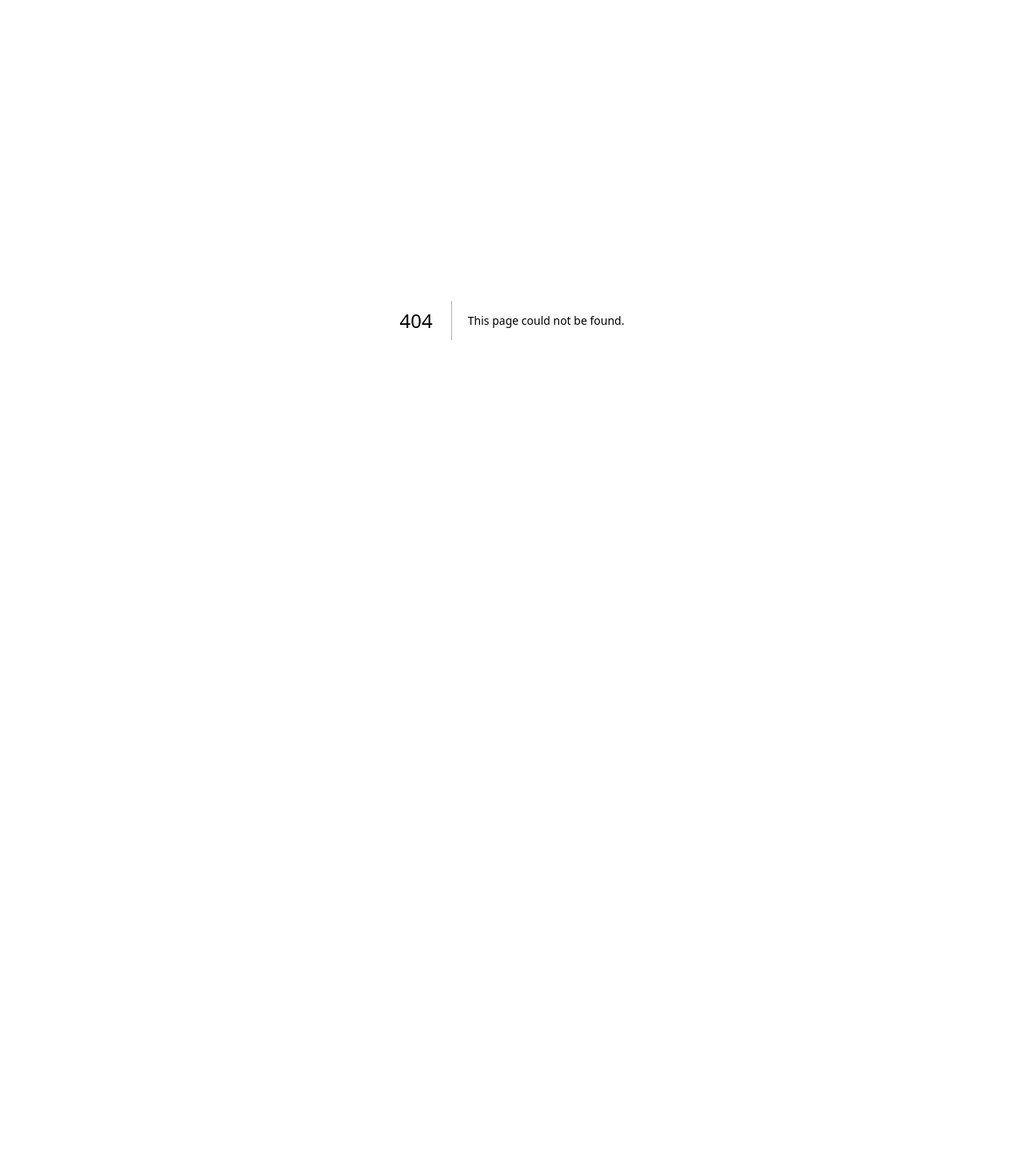
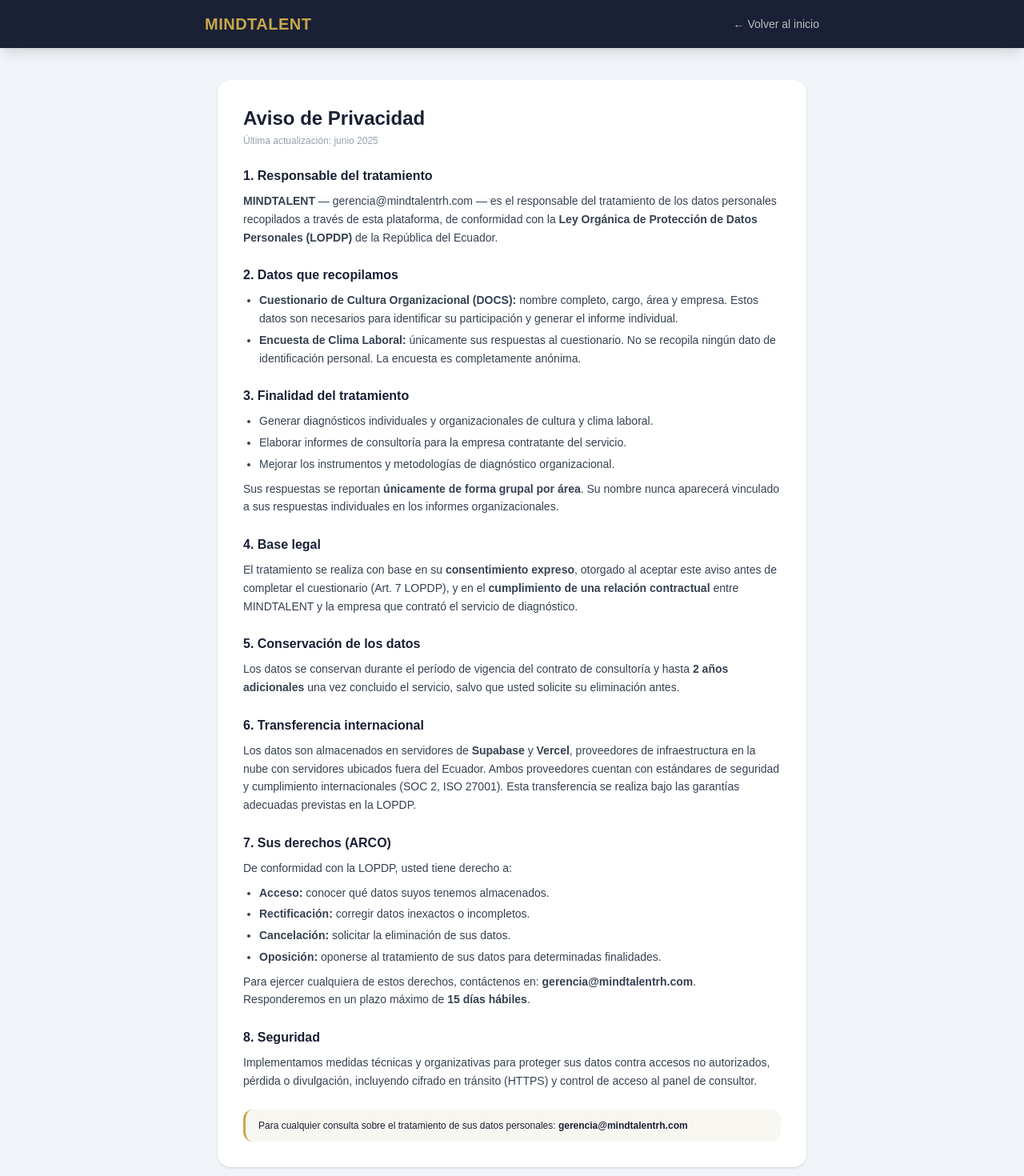
Before and after one commit to Emiliog1995/mindeval-cultura, a Next.js app: page /privacidad in a window 1280 px wide. Before the commit this address had no page. Shown: the top 1470 px of the page at 80% size. Before the commit the page ends 800 px from the top, so only its background shows below. Built offline with nearby package versions, Linux system fonts and the light colour scheme.

Commit message:
Cumplimiento LOPDP: consentimiento informado y aviso de privacidad

```diff
--- a/src/app/evaluacion/page.tsx
+++ b/src/app/evaluacion/page.tsx
@@ -27,6 +27,7 @@ export default function Cuestionario() {
 
   const [paso, setPaso] = useState<Paso>("datos");
   const [datos, setDatos] = useState({ nombre: "", cargo: "", area: "", empresa: "MINDTALENT" });
+  const [consentimiento, setConsentimiento] = useState(false);
   const [respuestas, setRespuestas] = useState<Respuestas>({});
   const [dimActual, setDimActual] = useState(0);
   const [error, setError] = useState("");
@@ -38,6 +39,10 @@ export default function Cuestionario() {
     e.preventDefault();
     if (!datos.nombre.trim() || !datos.cargo.trim() || !datos.area.trim()) {
       setError("Por favor completa todos los campos.");
+      return;
+    }
+    if (!consentimiento) {
+      setError("Debes aceptar el aviso de privacidad para continuar.");
       return;
     }
     setError("");
@@ -207,10 +212,32 @@ export default function Cuestionario() {
                   Tu nombre nunca aparecerá ligado a tus respuestas.
                 </p>
               </div>
+              <label className="flex items-start gap-3 cursor-pointer">
+                <input
+                  type="checkbox"
+                  checked={consentimiento}
+                  onChange={(e) => setConsentimiento(e.target.checked)}
+                  className="mt-0.5 w-4 h-4 accent-yellow-600 flex-shrink-0"
+                />
+                <span className="text-xs text-gray-600 leading-relaxed">
+                  He leído y acepto el{" "}
+                  <a
+                    href="/privacidad"
+                    target="_blank"
+                    rel="noopener noreferrer"
+                    className="underline font-semibold"
+                    style={{ color: "#1a2035" }}
+                  >
+                    Aviso de Privacidad
+                  </a>{" "}
+                  y autorizo el tratamiento de mis datos personales conforme a la Ley Orgánica de Protección de Datos Personales del Ecuador (LOPDP).
+                </span>
+              </label>
               <button
                 type="submit"
-                className="w-full py-3 rounded-xl text-white font-semibold text-sm transition-opacity hover:opacity-90"
+                className="w-full py-3 rounded-xl text-white font-semibold text-sm transition-opacity hover:opacity-90 disabled:opacity-40"
                 style={{ background: "#1a2035" }}
+                disabled={!consentimiento}
               >
                 Comenzar cuestionario →
               </button>
--- a/src/app/page.tsx
+++ b/src/app/page.tsx
@@ -113,9 +113,13 @@ export default function Portal() {
       </div>
 
       {/* Footer */}
-      <p className="mt-12 text-xs" style={{ color: "rgba(255,255,255,0.25)" }}>
-        © {new Date().getFullYear()} MINDTALENT · gerencia@mindtalentrh.com
-      </p>
+      <div className="mt-12 flex items-center gap-4 text-xs" style={{ color: "rgba(255,255,255,0.25)" }}>
+        <span>© {new Date().getFullYear()} MINDTALENT · gerencia@mindtalentrh.com</span>
+        <span>·</span>
+        <a href="/privacidad" className="underline hover:opacity-80 transition-opacity">
+          Aviso de Privacidad
+        </a>
+      </div>
     </div>
   );
 }
--- /dev/null
+++ b/src/app/privacidad/page.tsx
@@ -0,0 +1,83 @@
+export default function Privacidad() {
+  return (
+    <div className="min-h-screen" style={{ background: "#f0f4f8" }}>
+      <header style={{ background: "#1a2035" }} className="py-4 px-6 shadow-lg">
+        <div className="max-w-3xl mx-auto flex items-center justify-between">
+          <span style={{ color: "#c9a84c" }} className="text-xl font-bold tracking-wide">MINDTALENT</span>
+          <a href="/" className="text-white text-sm opacity-70 hover:opacity-100">← Volver al inicio</a>
+        </div>
+      </header>
+
+      <main className="max-w-3xl mx-auto px-4 py-10">
+        <div className="bg-white rounded-2xl shadow p-8 space-y-6 text-sm text-gray-700 leading-relaxed">
+
+          <div>
+            <h1 className="text-2xl font-bold mb-1" style={{ color: "#1a2035" }}>Aviso de Privacidad</h1>
+            <p className="text-xs text-gray-400">Última actualización: junio 2025</p>
+          </div>
+
+          <section className="space-y-2">
+            <h2 className="font-bold text-base" style={{ color: "#1a2035" }}>1. Responsable del tratamiento</h2>
+            <p>
+              <strong>MINDTALENT</strong> — gerencia@mindtalentrh.com — es el responsable del tratamiento de los datos personales recopilados a través de esta plataforma, de conformidad con la <strong>Ley Orgánica de Protección de Datos Personales (LOPDP)</strong> de la República del Ecuador.
+            </p>
+          </section>
+
+          <section className="space-y-2">
+            <h2 className="font-bold text-base" style={{ color: "#1a2035" }}>2. Datos que recopilamos</h2>
+            <ul className="list-disc pl-5 space-y-1">
+              <li><strong>Cuestionario de Cultura Organizacional (DOCS):</strong> nombre completo, cargo, área y empresa. Estos datos son necesarios para identificar su participación y generar el informe individual.</li>
+              <li><strong>Encuesta de Clima Laboral:</strong> únicamente sus respuestas al cuestionario. No se recopila ningún dato de identificación personal. La encuesta es completamente anónima.</li>
+            </ul>
+          </section>
+
+          <section className="space-y-2">
+            <h2 className="font-bold text-base" style={{ color: "#1a2035" }}>3. Finalidad del tratamiento</h2>
+            <ul className="list-disc pl-5 space-y-1">
+              <li>Generar diagnósticos individuales y organizacionales de cultura y clima laboral.</li>
+              <li>Elaborar informes de consultoría para la empresa contratante del servicio.</li>
+              <li>Mejorar los instrumentos y metodologías de diagnóstico organizacional.</li>
+            </ul>
+            <p>Sus respuestas se reportan <strong>únicamente de forma grupal por área</strong>. Su nombre nunca aparecerá vinculado a sus respuestas individuales en los informes organizacionales.</p>
+          </section>
+
+          <section className="space-y-2">
+            <h2 className="font-bold text-base" style={{ color: "#1a2035" }}>4. Base legal</h2>
+            <p>El tratamiento se realiza con base en su <strong>consentimiento expreso</strong>, otorgado al aceptar este aviso antes de completar el cuestionario (Art. 7 LOPDP), y en el <strong>cumplimiento de una relación contractual</strong> entre MINDTALENT y la empresa que contrató el servicio de diagnóstico.</p>
+          </section>
+
+          <section className="space-y-2">
+            <h2 className="font-bold text-base" style={{ color: "#1a2035" }}>5. Conservación de los datos</h2>
+            <p>Los datos se conservan durante el período de vigencia del contrato de consultoría y hasta <strong>2 años adicionales</strong> una vez concluido el servicio, salvo que usted solicite su eliminación antes.</p>
+          </section>
+
+          <section className="space-y-2">
+            <h2 className="font-bold text-base" style={{ color: "#1a2035" }}>6. Transferencia internacional</h2>
+            <p>Los datos son almacenados en servidores de <strong>Supabase</strong> y <strong>Vercel</strong>, proveedores de infraestructura en la nube con servidores ubicados fuera del Ecuador. Ambos proveedores cuentan con estándares de seguridad y cumplimiento internacionales (SOC 2, ISO 27001). Esta transferencia se realiza bajo las garantías adecuadas previstas en la LOPDP.</p>
+          </section>
+
+          <section className="space-y-2">
+            <h2 className="font-bold text-base" style={{ color: "#1a2035" }}>7. Sus derechos (ARCO)</h2>
+            <p>De conformidad con la LOPDP, usted tiene derecho a:</p>
+            <ul className="list-disc pl-5 space-y-1">
+              <li><strong>Acceso:</strong> conocer qué datos suyos tenemos almacenados.</li>
+              <li><strong>Rectificación:</strong> corregir datos inexactos o incompletos.</li>
+              <li><strong>Cancelación:</strong> solicitar la eliminación de sus datos.</li>
+              <li><strong>Oposición:</strong> oponerse al tratamiento de sus datos para determinadas finalidades.</li>
+            </ul>
+            <p>Para ejercer cualquiera de estos derechos, contáctenos en: <strong>gerencia@mindtalentrh.com</strong>. Responderemos en un plazo máximo de <strong>15 días hábiles</strong>.</p>
+          </section>
+
+          <section className="space-y-2">
+            <h2 className="font-bold text-base" style={{ color: "#1a2035" }}>8. Seguridad</h2>
+            <p>Implementamos medidas técnicas y organizativas para proteger sus datos contra accesos no autorizados, pérdida o divulgación, incluyendo cifrado en tránsito (HTTPS) y control de acceso al panel de consultor.</p>
+          </section>
+
+          <div className="rounded-xl px-4 py-3 text-xs" style={{ background: "#f8f6f0", borderLeft: "3px solid #c9a84c", color: "#1a2035" }}>
+            Para cualquier consulta sobre el tratamiento de sus datos personales: <strong>gerencia@mindtalentrh.com</strong>
+          </div>
+        </div>
+      </main>
+    </div>
+  );
+}
```
